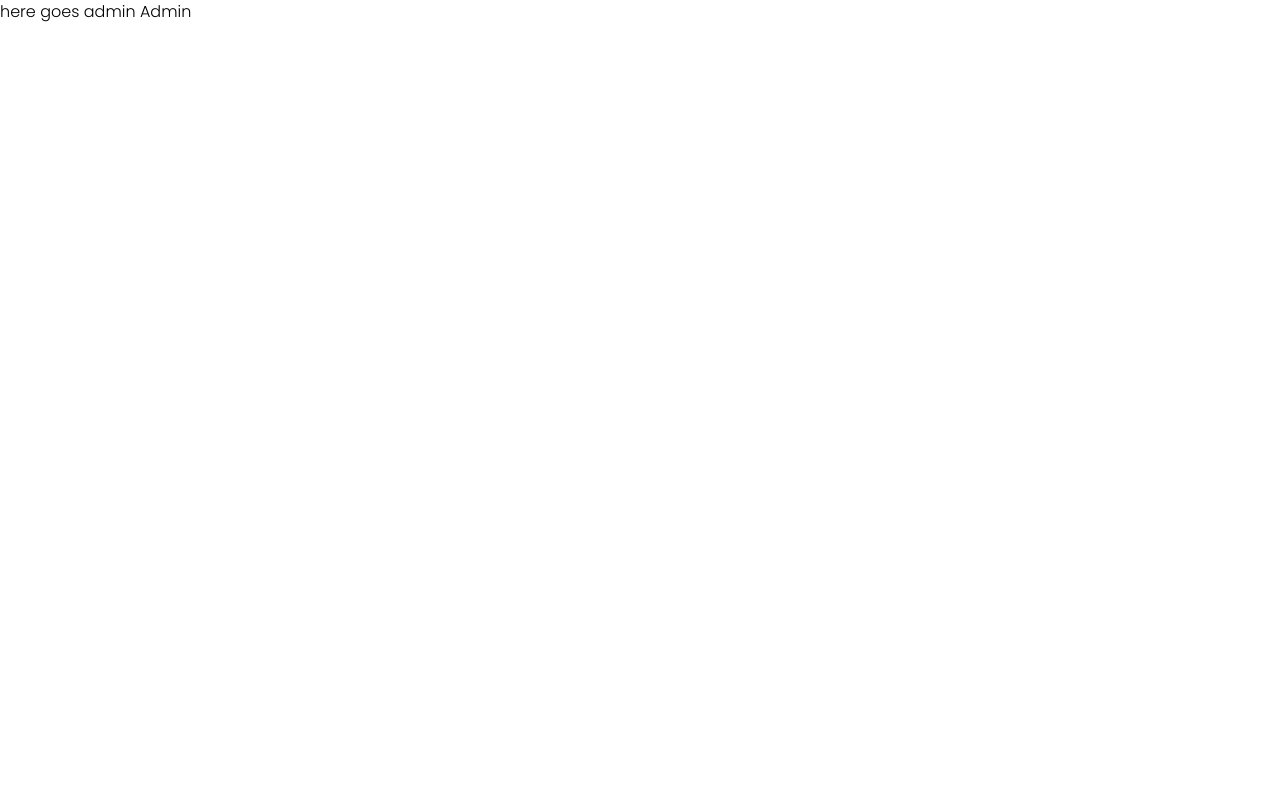
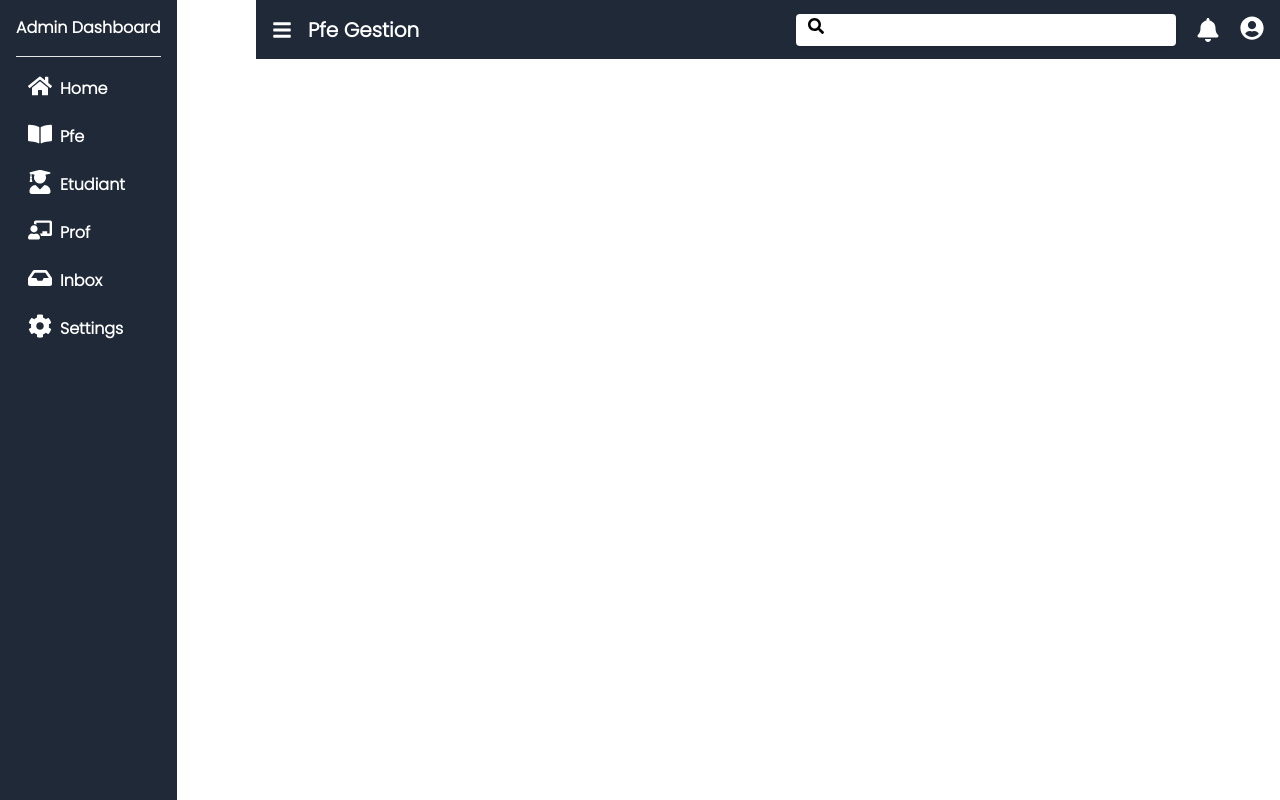
Before and after one commit to kazzedin/pfe, a React (Vite) app in the folder front/: page /Admin in a window 1280 px wide. Built offline with nearby package versions, Linux system fonts and the light colour scheme.

Commit message:
commencer devlopper admin page

```diff
--- a/front/package.json
+++ b/front/package.json
@@ -16,6 +16,7 @@
     "axios": "^1.6.7",
     "react": "^18.2.0",
     "react-dom": "^18.2.0",
+    "react-icons": "^5.0.1",
     "react-router-dom": "^6.22.0"
   },
   "devDependencies": {
--- a/front/src/Admin/Admin.jsx
+++ b/front/src/Admin/Admin.jsx
@@ -1,7 +1,13 @@
-import React from 'react'
+import React,{useState} from 'react'
+import Sidebar from './components/Sidebar'
+import Dashboard from './components/Dashboard'
 
 export default function Admin() {
+  const [sideBare,setSideBare]=useState(false)
   return (
-    <div> here goes admin Admin</div>
+    <div className='flex'>
+      <Sidebar sidebar={sideBare}/>
+      <Dashboard sidebar={sideBare} sidebareFunc={setSideBare}/>
+    </div>
   )
 }
--- /dev/null
+++ b/front/src/Admin/components/Dashboard.jsx
@@ -0,0 +1,10 @@
+import React from 'react'
+import Navbar from './Navbar'
+
+export default function Dashboard({SideBare,SetSideBar}) {
+  return (
+    <div className={`${SideBare ? "" : "ml-64"} w-full`}>
+      <Navbar sidebare={SideBare} sidebarefunc={SetSideBar}/>
+    </div>
+  )
+}
--- /dev/null
+++ b/front/src/Admin/components/Navbar.jsx
@@ -0,0 +1,41 @@
+import React from 'react'
+import { FaBars, FaSearch, FaUserCircle, FaBell } from 'react-icons/fa'
+
+export default function Navbar({SideBar,SetSideBar}) {
+  return (
+    <div className='bg-gray-800 px-4 py-3 flex justify-between '>
+      <div className='flex items-center text-xl'>
+        <FaBars className='text-white me-4 cursor-pointer' onClick={()=>{
+          SetSideBar(!SideBar)
+        }}/>
+        <span className='text-white font-semibold'>Pfe Gestion</span>
+      </div>
+
+      <div className='flex items-center gap-x-5'>
+        <div className='relative md:w-65'>
+          <span className='relative md:absolute inset-y-0 left-0 items-center pl-2'>
+            <button className='p-1 focus:outline-none text-white md:text-black'><FaSearch/></button>
+          </span>
+          <input type="text" className='w-full px-4 py-1 pl-12 rounded shadow outline-none' />
+        </div>
+
+         <div className='text-white'>
+          <FaBell className='w-6 h-6'/>
+         </div>
+
+         <div className='relative'>
+          <button className='text-white group'>
+            <FaUserCircle className='w-6 h-6 mt-1'/>
+            <div className='z-10 hidden bg-white absolute rounded-lg shadow w-32 group-focus:block to-full right-0'>
+              <ul className='py-2 text-sm text-gray-950'>
+                <li><a href="">Profile </a></li>
+                <li><a href="">Setting </a></li>
+                <li><a href="">Log Out </a></li>
+              </ul>
+            </div>
+          </button>
+         </div>
+      </div>
+    </div>
+  )
+}
--- /dev/null
+++ b/front/src/Admin/components/Sidebar.jsx
@@ -0,0 +1,59 @@
+import React from 'react'
+import { FaHome ,FaUserGraduate,FaChalkboardTeacher,FaInbox,FaCog,FaBookOpen  } from 'react-icons/fa';
+
+
+export default function Sidebar({SideBar}) {
+  return (
+    <div className={`${SideBar ? "hidden" : "block"}w-64 bg-gray-800 fixed h-full px-4 py-2`}>
+      <div className='my-2 mb-4'>
+        <h1 className='text-2x text-white font-bold'>Admin Dashboard</h1>
+      </div>
+      <hr />
+      <ul className='mt-3 text-white font-bold'>
+        <li className='mb-2 rounded hover:shadow hover:bg-blue-500 py-2'>
+          <a href="/" className='px-3'>
+            <FaHome className='inline-block w-6 h-6 mr-2 -mt-2'></FaHome>
+            Home
+          </a>
+        </li>
+
+        <li className='mb-2 rounded hover:shadow hover:bg-blue-500 py-2'>
+          <a href="/" className='px-3'>
+            <FaBookOpen className='inline-block w-6 h-6 mr-2 -mt-2'></FaBookOpen>
+            Pfe
+          </a>
+        </li>
+
+        <li className='mb-2 rounded hover:shadow hover:bg-blue-500 py-2'>
+          <a href="/" className='px-3'>
+            <FaUserGraduate className='inline-block w-6 h-6 mr-2 -mt-2'></FaUserGraduate>
+            Etudiant
+          </a>
+        </li>
+
+        <li className='mb-2 rounded hover:shadow hover:bg-blue-500 py-2'>
+          <a href="/" className='px-3'>
+            <FaChalkboardTeacher className='inline-block w-6 h-6 mr-2 -mt-2'></FaChalkboardTeacher>
+            Prof
+          </a>
+        </li>
+
+        <li className='mb-2 rounded hover:shadow hover:bg-blue-500 py-2'>
+          <a href="/" className='px-3'>
+            <FaInbox className='inline-block w-6 h-6 mr-2 -mt-2'></FaInbox>
+            Inbox
+          </a>
+        </li>
+
+        <li className='mb-2 rounded hover:shadow hover:bg-blue-500 py-2'>
+          <a href="/" className='px-3'>
+            <FaCog className='inline-block w-6 h-6 mr-2 -mt-2'></FaCog>
+            Settings
+          </a>
+        </li>
+
+      </ul>
+
+    </div>
+  )
+}
--- a/front/tailwind.config.js
+++ b/front/tailwind.config.js
@@ -14,4 +14,9 @@ export default {
     extend: {},
   },
   plugins: [],
+  variants:{
+    extend:{
+      display:["focus-group"]
+    }
+  }
 }
```
Also changed, not shown: 1 other file (tests, documents, lock files or other folders).
